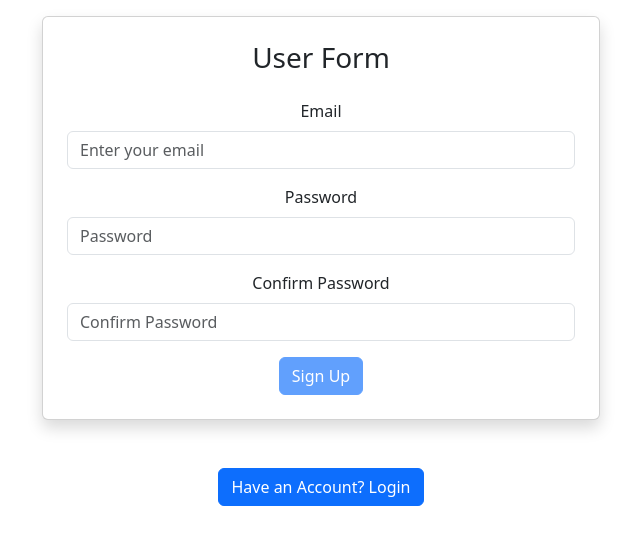
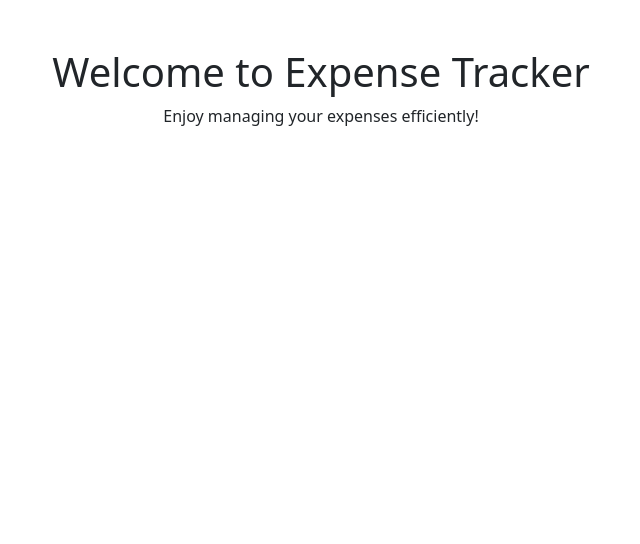
Before and after one commit to ashwini-mandi/Expense-tracker, a React (Create React App) app: page /welcome in a window 1280 px wide. Shown: the top 544 px of the page, without its empty margins (319-959 px from the left). Built offline with nearby package versions, Linux system fonts and the light colour scheme.

Commit message:
Added welcome component

```diff
--- a/package.json
+++ b/package.json
@@ -8,6 +8,7 @@
     "react": "^19.0.0",
     "react-bootstrap": "^2.10.7",
     "react-dom": "^19.0.0",
+    "react-router-dom": "^7.0.2",
     "react-scripts": "5.0.1"
   },
   "scripts": {
--- a/src/App.js
+++ b/src/App.js
@@ -1,10 +1,19 @@
+import { BrowserRouter as Router, Routes, Route } from "react-router-dom";
 import "./App.css";
 import UserForm from "./Components/Form";
+import WelcomeScreen from "./Components/Welcome";
 
 function App() {
   return (
     <div className="App">
-      <UserForm />
+      <Router>
+        <Routes>
+          {/* Route for the UserForm */}
+          <Route path="/" element={<UserForm />} />
+          {/* Route for the WelcomeScreen */}
+          <Route path="/welcome" element={<WelcomeScreen />} />
+        </Routes>
+      </Router>
     </div>
   );
 }
--- a/src/Components/Form.js
+++ b/src/Components/Form.js
@@ -3,25 +3,29 @@ import Button from "react-bootstrap/Button";
 import Form from "react-bootstrap/Form";
 import Alert from "react-bootstrap/Alert";
 import { Container } from "react-bootstrap";
+import { useNavigate } from "react-router-dom";
 
 const UserForm = () => {
   const [formData, setFormData] = useState({
     email: "",
     password: "",
-    cpassword: "",
+    cpassword: "", // This state is still required for Sign Up mode
   });
+  const [isLogin, setLogin] = useState(true);
   const [errorState, setErrorState] = useState({
     showAlert: false,
     passwordMatchError: false,
     apiError: null,
   });
-  const [valid, setValid] = useState(false);
+  const navigate = useNavigate();
 
-  const formValid = () => {
-    const { email, password, cpassword } = formData;
-    // const passwordsMatch = password === cpassword;
-    setValid(email && password && cpassword && !formData.passwordMatchError);
+  const toggle = () => {
+    setLogin(!isLogin);
   };
+
+  const url = isLogin
+    ? "https://identitytoolkit.googleapis.com/v1/accounts:signInWithPassword?key=AIzaSyCUjLjnpRxGDfU1vWmhDafxL3sC22a-oms" // Replace with your actual API key
+    : "https://identitytoolkit.googleapis.com/v1/accounts:signUp?key=AIzaSyCUjLjnpRxGDfU1vWmhDafxL3sC22a-oms"; // Replace with your actual API key
 
   // Handle input changes
   const handleChange = (e) => {
@@ -29,21 +33,20 @@ const UserForm = () => {
     setFormData({ ...formData, [name]: value });
 
     // Validate password match while typing in "Confirm Password"
-    if (name === "cpassword") {
+    if (name === "cpassword" && !isLogin) {
       setErrorState((prevState) => ({
         ...prevState,
         passwordMatchError: value !== formData.password,
       }));
     }
-    formValid();
   };
 
   // Handle form submission
   const handleSubmit = async (e) => {
     e.preventDefault();
 
-    // Final validation before submission
-    if (formData.password !== formData.cpassword) {
+    // If not login mode, validate password match
+    if (!isLogin && formData.password !== formData.cpassword) {
       setErrorState((prevState) => ({
         ...prevState,
         passwordMatchError: true,
@@ -52,9 +55,7 @@ const UserForm = () => {
     }
 
     try {
-      const res = await fetch(
-        "https://identitytoolkit.googleapis.com/v1/accounts:signUp?key=AIzaSyCUjLjnpRxGDfU1vWmhDafxL3sC22a-oms",
-        {
+      const res = await fetch(url, {
         method: "POST",
         headers: {
           "Content-Type": "application/json",
@@ -64,8 +65,7 @@ const UserForm = () => {
           password: formData.password,
           returnSecureToken: true,
         }),
-        }
-      );
+      });
 
       if (!res.ok) {
         const data = await res.json();
@@ -81,6 +81,9 @@ const UserForm = () => {
           passwordMatchError: false,
           apiError: null,
         });
+        const data = await res.json();
+        localStorage.setItem("token", data.idToken); // Save the token
+        navigate("/welcome");
         setTimeout(
           () =>
             setErrorState((prevState) => ({ ...prevState, showAlert: false })),
@@ -141,6 +144,7 @@ const UserForm = () => {
             />
           </Form.Group>
 
+          {!isLogin && (
             <Form.Group className="mb-3 w-100" controlId="formBasicCPassword">
               <Form.Label>Confirm Password</Form.Label>
               <Form.Control
@@ -152,9 +156,10 @@ const UserForm = () => {
                 onChange={handleChange}
               />
             </Form.Group>
+          )}
 
-          <Button variant="primary" type="submit" disabled={!valid}>
-            Sign Up
+          <Button variant="primary" type="submit">
+            {isLogin ? "Login" : "Sign Up"}
           </Button>
         </Form>
       </div>
@@ -162,8 +167,8 @@ const UserForm = () => {
         className="mt-5 d-flex justify-content-center"
         style={{ width: "50rem" }}
       >
-        <Button variant="primary" type="button">
-          Have an Account? Login
+        <Button variant="primary" type="button" onClick={toggle}>
+          {isLogin ? "Create new account" : "Login with existing account"}
         </Button>
       </div>
     </Container>
--- /dev/null
+++ b/src/Components/Welcome.js
@@ -0,0 +1,13 @@
+import React from "react";
+import { Container } from "react-bootstrap";
+
+const WelcomeScreen = () => {
+  return (
+    <Container className="d-flex justify-content-center align-items-center flex-column mt-5">
+      <h1>Welcome to Expense Tracker</h1>
+      <p>Enjoy managing your expenses efficiently!</p>
+    </Container>
+  );
+};
+
+export default WelcomeScreen;
```
Also changed, not shown: 1 other file (tests, documents, lock files or other folders). Lines whose indentation alone changed are shown as unchanged.
